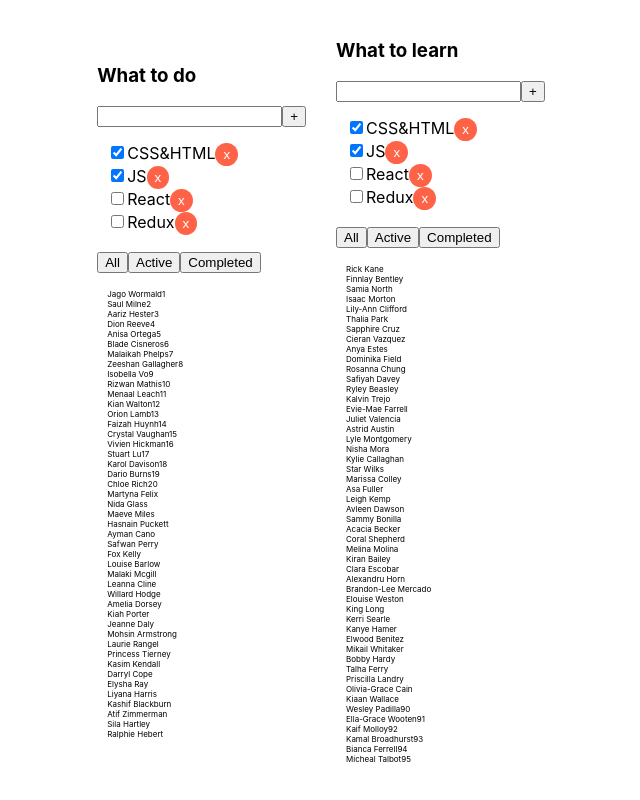
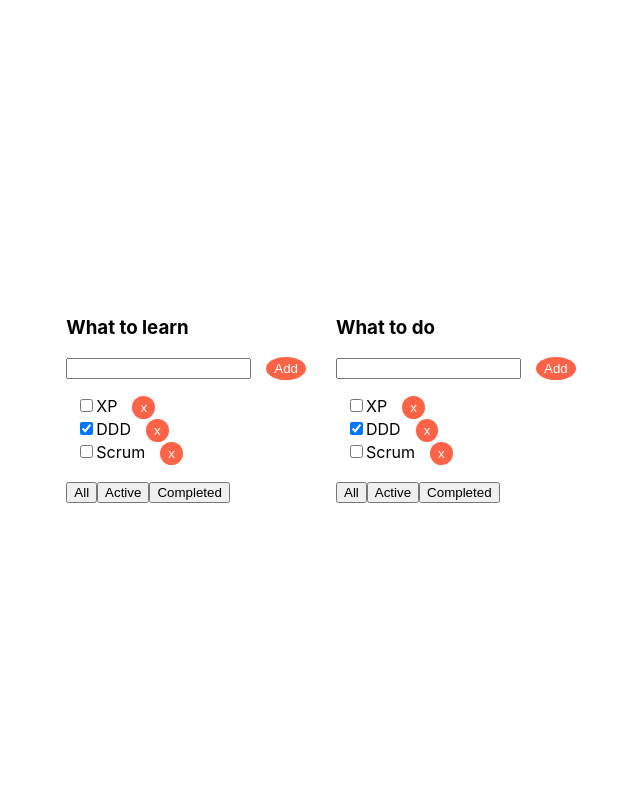
Before and after one commit to dariametelitsa/todolist, a React (Create React App) app: page / in a window 1280 px wide. Shown: the whole page, without its empty margins (319-959 px from the left). Built offline with nearby package versions, Linux system fonts and the light colour scheme.

Commit message:
added task add behavior

```diff
--- a/package.json
+++ b/package.json
@@ -17,6 +17,7 @@
     "react-scripts": "5.0.1",
     "sass": "^1.72.0",
     "typescript": "^4.8.4",
+    "uuid": "^9.0.1",
     "web-vitals": "^2.1.4"
   },
   "scripts": {
--- a/src/App.tsx
+++ b/src/App.tsx
@@ -1,7 +1,7 @@
 import React from 'react';
 import './App.scss';
 import { Tasks } from "./components/tasks/Tasks";
-import { data1, data2 } from "./data/Data";
+import { tasksArr } from "./data/Data";
 
 export const sum = (a: number, b: number): number => {
     return a + b;
@@ -11,14 +11,8 @@ function App() {
 
     return (
         <div className="App">
-            {/*<Todolist*/}
-            {/*    title="What to learn"*/}
-            {/*    tasks={tasksForTodoList}*/}
-            {/*    removeTask={removeTask}*/}
-            {/*    changeFilter={changeFilter}*/}
-            {/*/>*/}
-            <Tasks title={data1.title} tasks={data1.tasks} students={data1.students}/>
-            <Tasks title={data2.title} tasks={data1.tasks} students={data2.students}/>
+            <Tasks title={tasksArr[0].title} tasks={tasksArr[0].taskBlock} id={tasksArr[0].id}/>
+            <Tasks title={tasksArr[1].title} tasks={tasksArr[0].taskBlock} id={tasksArr[1].id}/>
         </div>
     );
 }
--- a/src/components/button/Button.module.scss
+++ b/src/components/button/Button.module.scss
@@ -1,6 +1,7 @@
 @use '../../styles/colors';
 
 .button {
+  margin-left: 15px;
   padding: 4px 8px;
   border: none;
   border-radius: 50%;
--- a/src/components/input/Input.tsx
+++ b/src/components/input/Input.tsx
@@ -1,11 +1,17 @@
-import React from 'react';
-import styles from "../todolist/Todolist.module.scss";
+import React, { ChangeEvent } from 'react';
 
-export const Input = () => {
+type InputProps = {
+    changeTitle: (title: string) =>void;
+    title: string;
+}
+
+    export const Input = ({changeTitle, title}: InputProps) => {
+
+    const onChangeInputHandler = (event:ChangeEvent<HTMLInputElement>) => {
+        changeTitle(event.currentTarget.value);
+    }
+
     return (
-        <div>
-            <input type="text"/>
-            <button className={styles.btnRemove}>+</button>
-        </div>
+        <input value={title} onChange={onChangeInputHandler} type="text"/>
     );
 };
--- a/src/components/tasks/Tasks.tsx
+++ b/src/components/tasks/Tasks.tsx
@@ -1,10 +1,9 @@
 import React, { useState } from 'react';
 import Todolist from "../todolist/Todolist";
 import { FilterValuesType, TasksPropsType, TaskType } from "../../data/dataPropsTypes";
-import styles from './Tasks.module.scss';
 
-export const Tasks: React.FC<TasksPropsType> = (props: TasksPropsType) => {
-    let {title, tasks, students} = props;
+export const Tasks: React.FC<TasksPropsType> = (props) => {
+    let {title, tasks, id} = props;
 
     let [tasksFiltered, setTasks] = useState<Array<TaskType>>(tasks);
 
@@ -19,28 +18,22 @@ export const Tasks: React.FC<TasksPropsType> = (props: TasksPropsType) => {
     }
 
     let tasksForTodoList = tasksFiltered;
-
     if (filter === 'completed') {
         tasksForTodoList = tasks.filter(t => t.isDone)
     }
-
     if (filter === 'active') {
         tasksForTodoList = tasks.filter(t => !t.isDone)
     }
 
 
+    const addTask = (id: number, taskTitle: string) => {
+        let newTask = {id: tasksFiltered.length+1, isDone:false, title: taskTitle};
+        taskTitle && setTasks([newTask, ...tasksFiltered]);
+    }
+
     return (
         <div>
-            <Todolist title={title} tasks={tasksForTodoList} removeTask={removeTask} changeFilter={changeFilter} />
-            <ul>
-                {
-                    students.map((s, index) => {
-                        return (
-                            <li className={styles.listItem} key={index}>{s}</li>
-                        )
-                    })
-                }
-            </ul>
+            <Todolist title={title} tasks={tasksForTodoList} removeTask={removeTask} changeFilter={changeFilter} id={id} addTask={addTask}/>
         </div>
     );
 };
--- a/src/components/todolist/Todolist.module.scss
+++ b/src/components/todolist/Todolist.module.scss
@@ -13,6 +13,11 @@ input[type='checkbox'] {
 
 }
 
+.addTask {
+  display: flex;
+  flex-direction: column;
+}
+
 //@use './../button/Button.module.scss';
 //.btnRemove {
 //  @extend .button;
--- a/src/components/todolist/Todolist.tsx
+++ b/src/components/todolist/Todolist.tsx
@@ -1,13 +1,22 @@
-import React from "react";
+import React, { useState } from "react";
 import { TodolistPropsType } from "../../data/dataPropsTypes";
 import { Button } from "../button/Button";
 import { Input } from "../input/Input";
 
-const  Todolist:React.FC<TodolistPropsType> = ({title, tasks, removeTask, changeFilter}: TodolistPropsType)  => {
+const  Todolist:React.FC<TodolistPropsType> = ({title, tasks, removeTask, changeFilter, id, addTask}: TodolistPropsType)  => {
+	let [task, setTask] = useState('');
+
+	const onClickButtonHandler = () => {
+		addTask(id, task);
+		setTask('');
+	}
 	return (
 		<div className={'todolist'}>
 			<h3>{title}</h3>
-			<Input/>
+			<div className={'addTask'}>
+				<Input changeTitle={setTask} title={task}/>
+				<Button name={'Add'} callBack={onClickButtonHandler}></Button>
+			</div>
 			<ul>
 				{
 					tasks.length === 0 ? (
--- a/src/data/Data.ts
+++ b/src/data/Data.ts
@@ -1,125 +1,27 @@
-import { TasksPropsType, TasksArrPropsType } from "./dataPropsTypes";
+import { TasksArrPropsType } from "./dataPropsTypes";
 
-export const data1: TasksPropsType = {
-    title: "What to do",
-    tasks: [
-        {id: 1, title: "CSS&HTML", isDone: true},
-        {id: 2, title: "JS", isDone: true},
-        {id: 3, title: "React", isDone: false},
-        {id: 4, title: "Redux", isDone: false}
-    ],
-    students: [
-        'Jago Wormald1',
-        'Saul Milne2',
-        'Aariz Hester3',
-        'Dion Reeve4',
-        'Anisa Ortega5',
-        'Blade Cisneros6',
-        'Malaikah Phelps7',
-        'Zeeshan Gallagher8',
-        'Isobella Vo9',
-        'Rizwan Mathis10',
-        'Menaal Leach11',
-        'Kian Walton12',
-        'Orion Lamb13',
-        'Faizah Huynh14',
-        'Crystal Vaughan15',
-        'Vivien Hickman16',
-        'Stuart Lu17',
-        'Karol Davison18',
-        'Dario Burns19',
-        'Chloe Rich20',
-        'Martyna Felix',
-        'Nida Glass',
-        'Maeve Miles',
-        'Hasnain Puckett',
-        'Ayman Cano',
-        'Safwan Perry',
-        'Fox Kelly',
-        'Louise Barlow',
-        'Malaki Mcgill',
-        'Leanna Cline',
-        'Willard Hodge',
-        'Amelia Dorsey',
-        'Kiah Porter',
-        'Jeanne Daly',
-        'Mohsin Armstrong',
-        'Laurie Rangel',
-        'Princess Tierney',
-        'Kasim Kendall',
-        'Darryl Cope',
-        'Elysha Ray',
-        'Liyana Harris',
-        'Kashif Blackburn',
-        'Atif Zimmerman',
-        'Sila Hartley',
-        'Ralphie Hebert',
-    ]
-}
-
-export const data2: TasksPropsType =   {
-    title: "What to learn",
-    tasks: [
-        {id: 1, title: "HTML&CSS", isDone: true},
-        {id: 2, title: "JS", isDone: true}
-    ],
-    students: [
-        'Rick Kane',
-        'Finnlay Bentley',
-        'Samia North',
-        'Isaac Morton',
-        'Lily-Ann Clifford',
-        'Thalia Park',
-        'Sapphire Cruz',
-        'Cieran Vazquez',
-        'Anya Estes',
-        'Dominika Field',
-        'Rosanna Chung',
-        'Safiyah Davey',
-        'Ryley Beasley',
-        'Kalvin Trejo',
-        'Evie-Mae Farrell',
-        'Juliet Valencia',
-        'Astrid Austin',
-        'Lyle Montgomery',
-        'Nisha Mora',
-        'Kylie Callaghan',
-        'Star Wilks',
-        'Marissa Colley',
-        'Asa Fuller',
-        'Leigh Kemp',
-        'Avleen Dawson',
-        'Sammy Bonilla',
-        'Acacia Becker',
-        'Coral Shepherd',
-        'Melina Molina',
-        'Kiran Bailey',
-        'Clara Escobar',
-        'Alexandru Horn',
-        'Brandon-Lee Mercado',
-        'Elouise Weston',
-        'King Long',
-        'Kerri Searle',
-        'Kanye Hamer',
-        'Elwood Benitez',
-        'Mikail Whitaker',
-        'Bobby Hardy',
-        'Talha Ferry',
-        'Priscilla Landry',
-        'Olivia-Grace Cain',
-        'Kiaan Wallace',
-        'Wesley Padilla90',
-        'Ella-Grace Wooten91',
-        'Kaif Molloy92',
-        'Kamal Broadhurst93',
-        'Bianca Ferrell94',
-        'Micheal Talbot95',
-    ]
-}
+// export const data1: TasksPropsType = {
+//     title: "What to do",
+//     tasks: [
+//         {id: 1, title: "CSS&HTML", isDone: true},
+//         {id: 2, title: "JS", isDone: true},
+//         {id: 3, title: "React", isDone: false},
+//         {id: 4, title: "Redux", isDone: false}
+//     ]
+// }
+//
+// export const data2: TasksPropsType =   {
+//     title: "What to learn",
+//     tasks: [
+//         {id: 1, title: "HTML&CSS", isDone: true},
+//         {id: 2, title: "JS", isDone: true}
+//     ],
+// }
 
 export const tasksArr: Array<TasksArrPropsType> = [
     {
         id: 1,
+        title: "What to learn",
         taskBlock: [
             {id: 1, title: "XP", isDone: false},
             {id: 2, title: "DDD", isDone: true},
@@ -128,6 +30,7 @@ export const tasksArr: Array<TasksArrPropsType> = [
     },
     {
         id: 2,
+        title: "What to do",
         taskBlock: [
             {id: 1, title: "CSS&HTML", isDone: true},
             {id: 2, title: "JS", isDone: true},
@@ -135,4 +38,4 @@ export const tasksArr: Array<TasksArrPropsType> = [
             {id: 4, title: "Redux", isDone: false}
         ]
     }
-]
+];
```
Also changed, not shown: src/data/dataPropsTypes.ts (+16 -12 lines), 1 other file (tests, documents, lock files or other folders).
